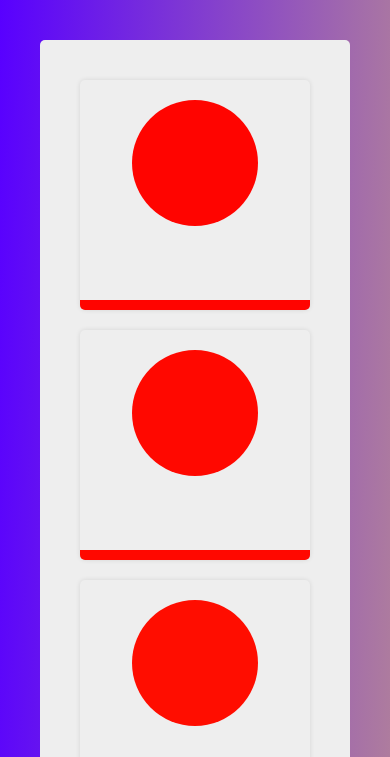
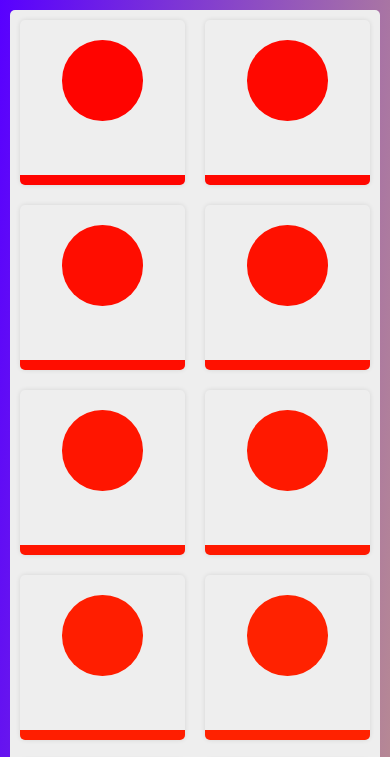
Before and after one commit to Jeroen-TheCodingFactory/colorpicker, a plain HTML site: page index.html in a window 390 px wide. Shown: the top 757 px of the page. Drawn offline with Linux system fonts and the light colour scheme.

Commit message:
made a mediaquery (#3)
Co-authored-by: Jeroen Rijsdijk <j.rijsdijk@ma-web.nl>

```diff
--- a/index.html
+++ b/index.html
@@ -11,7 +11,7 @@
     <link rel="preconnect" href="https://fonts.gstatic.com" crossorigin>
     <link href="https://fonts.googleapis.com/css2?family=Open+Sans:wght@300;400;500&display=swap" rel="stylesheet">
     <script>var exports = {};</script>
-    <script src="/ts/main.js" defer></script>
+    <script src="/js/main.js" defer></script>
 </head>
 
 <body>
--- a/scss/abstracts/_base.scss
+++ b/scss/abstracts/_base.scss
@@ -18,3 +18,13 @@ main {
     max-width: 120rem;
     margin: 0 auto;
 }
+
+@media screen and (max-width: 62.5rem) {
+    body{
+        padding:1rem;
+    }
+    main{
+        padding:1rem;
+        grid-template-columns: repeat(auto-fit, minmax(15rem, 1fr));
+    }
+}
```
Also changed, not shown: css/style.css, js/main.js (renamed from ts/main.js), 1 other file.
